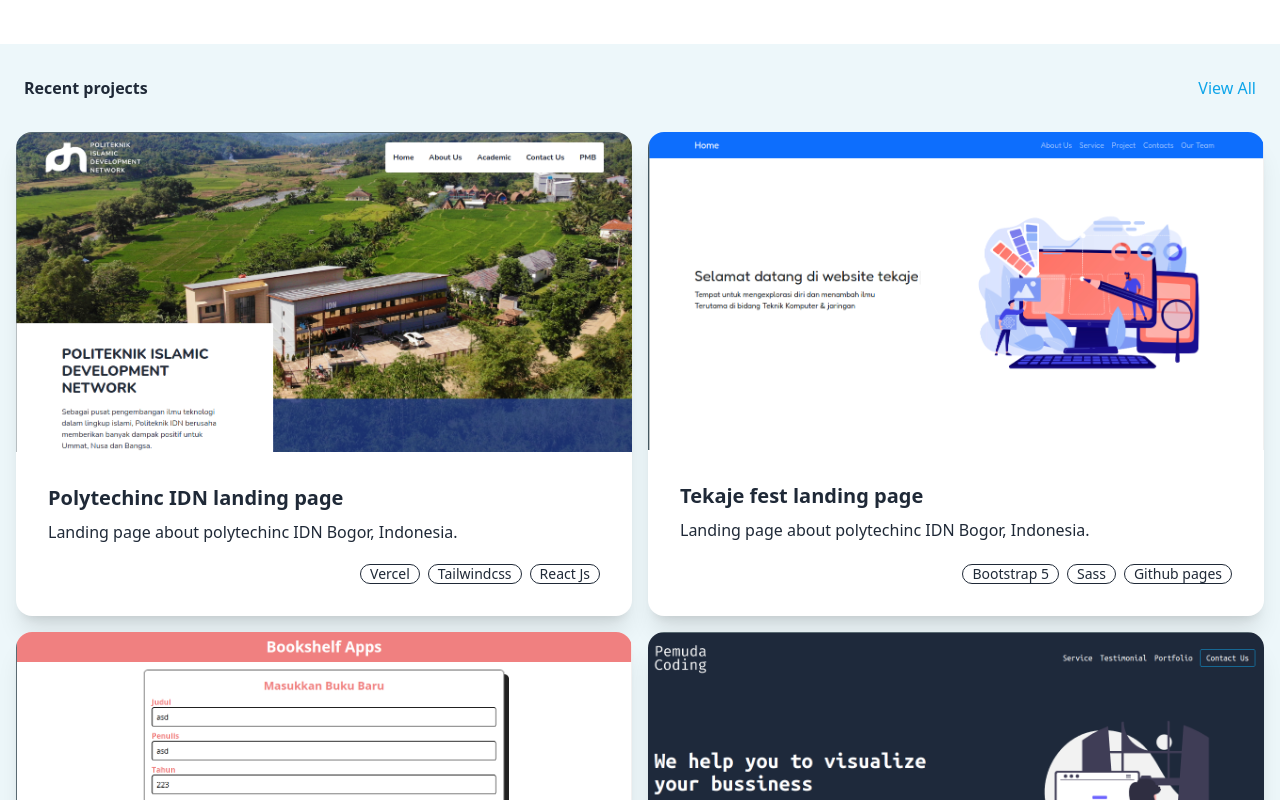
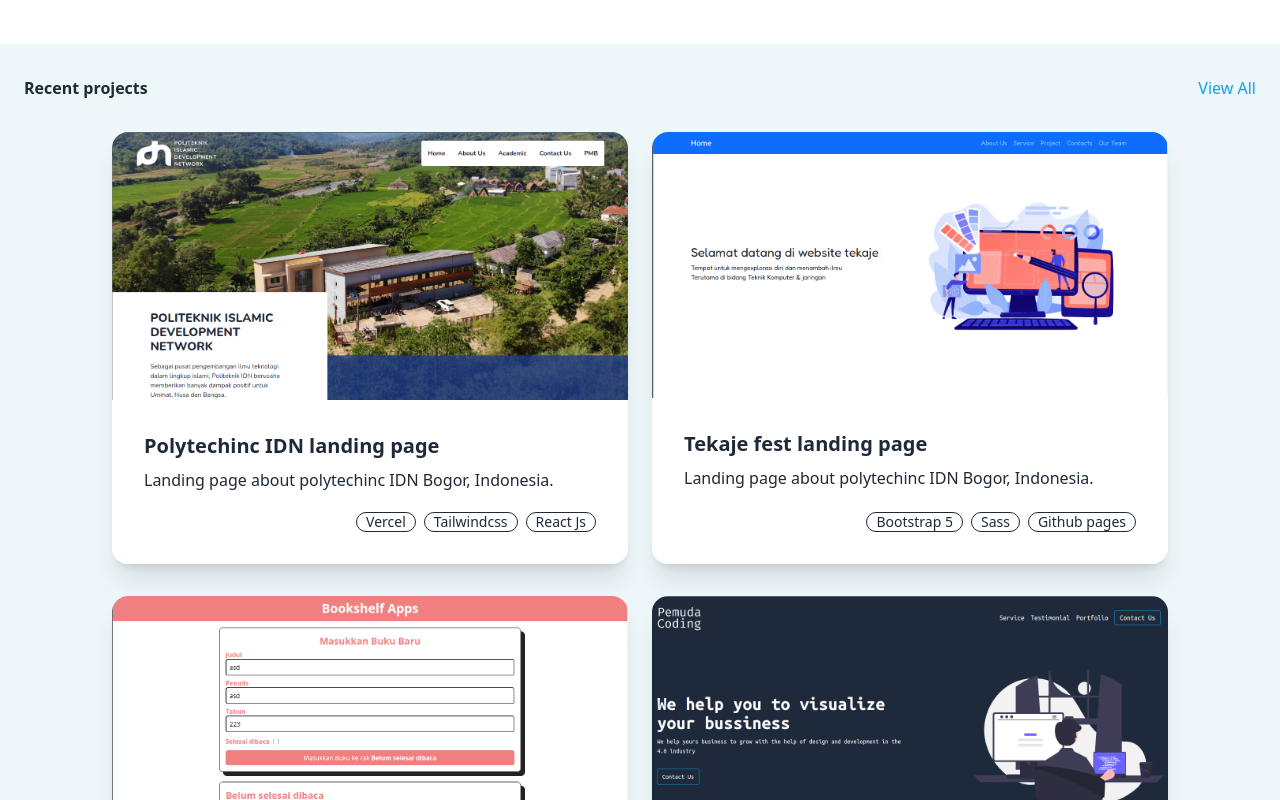
Before and after one commit to Syafiq1331/porto-2023, a React (Vite) app: page / in a window 1280 px wide. Shown: the part 660-1460 px from the top of the page. Built offline with nearby package versions, Linux system fonts and the light colour scheme.

Commit message:
"update in work component"

```diff
--- a/src/components/Work.tsx
+++ b/src/components/Work.tsx
@@ -1,4 +1,5 @@
 import React from 'react'
+import { useEffect } from "react";
 import Card from './Card'
 import idn from '../../public/projects/idn_landingPage.png'
 import tekaje from '../../public/projects/tekaje_landingPage.png'
@@ -6,20 +7,22 @@ import bookshelf from '../../public/projects/bookshelf__App.png'
 import pemudacoding from '../../public/projects/pemudacoding__company.png';
 
 const Work = () => {
+
   return (
     <div className='bg-[#EDF7FA]'>
-      <div className='container mx-auto py-4'>
+      <div className='container mx-auto py-4 '>
         <div className='flex justify-between px-6 py-4'>
           <p className='font-semibold'>Recent projects</p>
           <a href=" " className='text-sky-500'>View All</a>
         </div>
-        <div className='grid grid-cols-1 md:grid-cols-2 gap-4 mx-4 my-4'>
+        <div className='grid grid-cols-1 md:grid-cols-2 gap-x-6 gap-y-8 mx-4 my-4 pb-6 lg:px-24 md:px-10 px-2'>
           <Card
             image={idn}
             link='https://polytechinc-idn.vercel.app/'
             title='Polytechinc IDN landing page'
             desc='Landing page about polytechinc IDN Bogor, Indonesia.'
             tech_1='Vercel' tech_2='Tailwindcss' tech_3='React Js'
+            data-aos="fade-left"
           />
           <Card
             image={tekaje}
```
